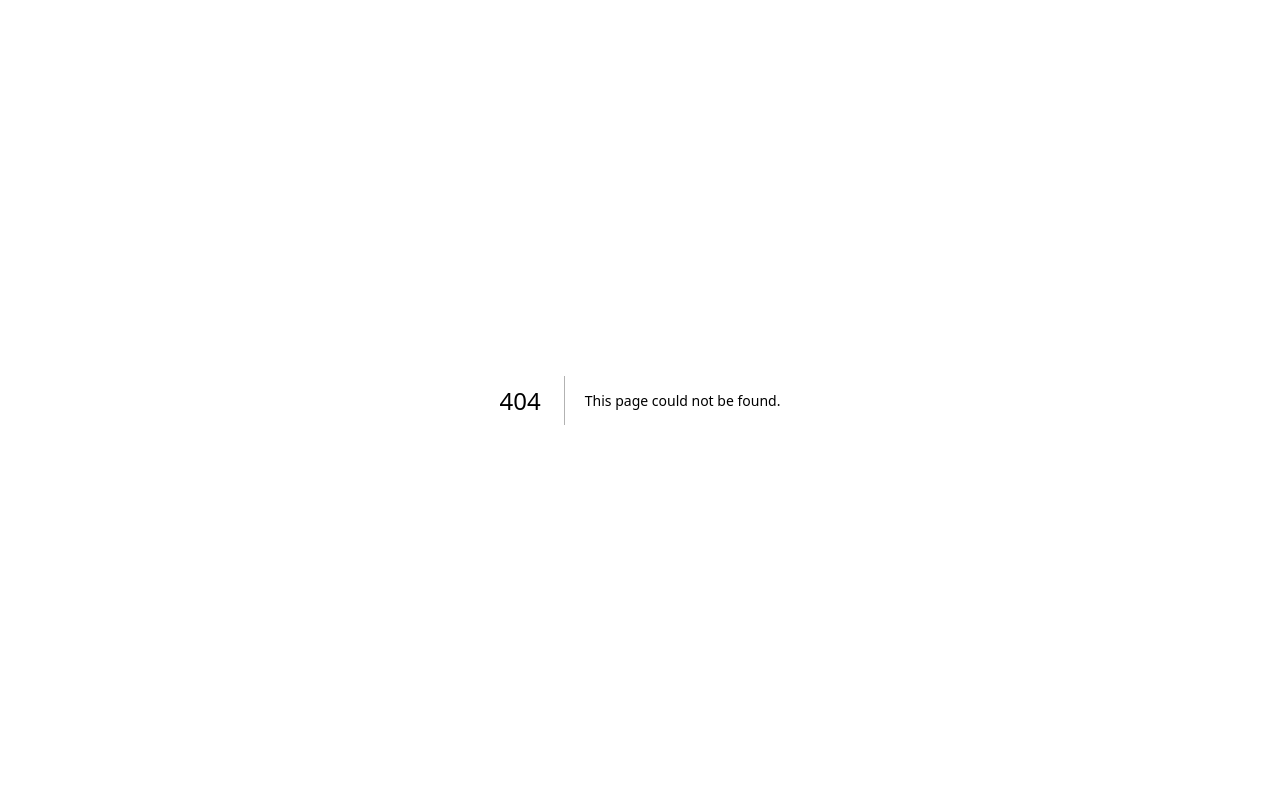
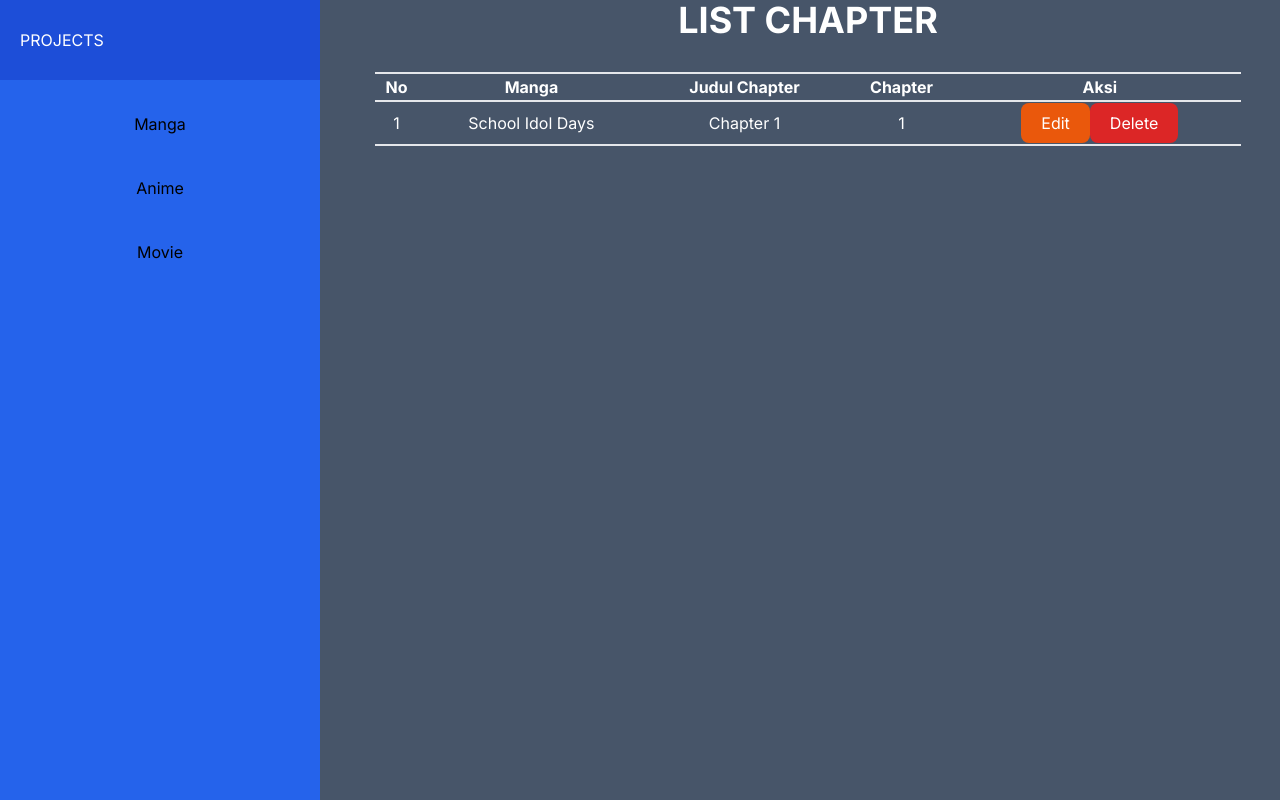
Before and after one commit to THERIZKY/osanagonime, a Next.js app: page /admin/chapter in a window 1280 px wide. Before the commit this address had no page. Built offline with nearby package versions, Linux system fonts and the light colour scheme.

Commit message:
buat halaman chapter

```diff
--- /dev/null
+++ b/src/app/admin/chapter/page.tsx
@@ -0,0 +1,60 @@
+"use client";
+import Loading from "@/components/Elements/Loading";
+import { useEffect, useState } from "react";
+
+const AdminChapter = () => {
+	const [isLoading, setIsLoading] = useState(true);
+
+	useEffect(() => {
+		setIsLoading(true);
+		setTimeout(() => {
+			setIsLoading(false);
+		}, 1000);
+	}, []);
+
+	if (isLoading) {
+		return (
+			<div className="flex justify-center items-center h-screen gap-10 bg-slate-600">
+				<Loading />
+			</div>
+		);
+	}
+	return (
+		<>
+			<h1 className="text-center text-4xl text-white uppercase font-bold">
+				List Chapter
+			</h1>
+			<div className="w-full flex justify-center pt-8">
+				<table className="border-y-2 w-11/12 text-center text-white">
+					<thead>
+						<tr className="border-b-2">
+							<th>No</th>
+							<th>Manga</th>
+							<th>Judul Chapter</th>
+							<th>Chapter</th>
+							<th>Aksi</th>
+						</tr>
+					</thead>
+					<tbody>
+						<tr>
+							<td>1</td>
+							<td>School Idol Days</td>
+							<td>Chapter 1</td>
+							<td>1</td>
+							<td>
+								<button className="px-5 py-2 rounded-lg bg-orange-600">
+									Edit
+								</button>
+								<button className="px-5 py-2 rounded-lg bg-red-600">
+									Delete
+								</button>
+							</td>
+						</tr>
+					</tbody>
+				</table>
+			</div>
+		</>
+	);
+};
+
+export default AdminChapter;
```
